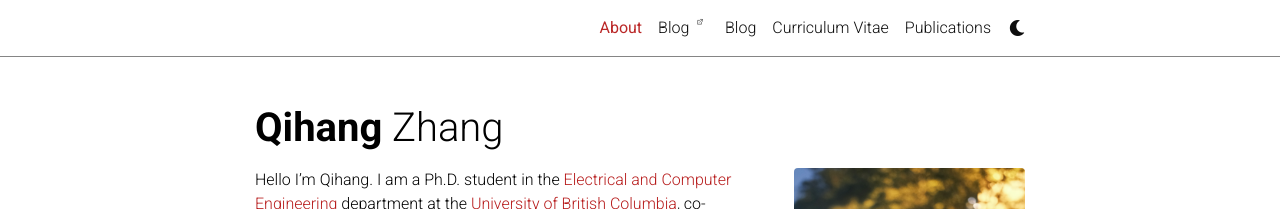
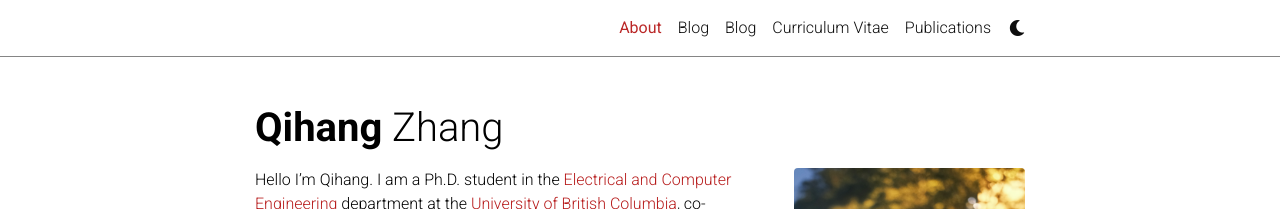
Before and after one commit to Qihang-Zhang/Qihang-Zhang.github.io, a Jekyll site: the page built from _pages/about.md, in a window 1280 px wide. Shown: the top 209 px of the page. Built offline with Jekyll 4.4.1, drawn with Linux system fonts in a browser that asks for light colours; full-size pictures stand in for the smaller copies a plugin makes; comment, search, counter and statistics services are not loaded; a style sheet for code colours, icons or effects is not loaded.

Commit message:
Refactor blog navigation link to use relative URL and add current page indicator

```diff
--- a/_includes/header.html
+++ b/_includes/header.html
@@ -42,10 +42,10 @@
               {% if site.blog_nav_title %}
               <!-- Blog -->
               <li class="nav-item {% if page.url contains 'blog' %}active{% endif %}">
-                <a class="nav-link" href="https://qihang-zhang.github.io/Learning-Sys-Blog/" target="_blank">{{ site.blog_nav_title }}
-                  <svg width="0.8rem" height="0.8rem" viewBox="0 0 40 40" xmlns="http://www.w3.org/2000/svg" style="margin-left: 3px; vertical-align: text-top;">
-                    <path d="M17 13.5v6H5v-12h6m3-3h6v6m0-6-9 9" class="icon_svg-stroke" stroke="currentColor" stroke-width="1.5" fill="none" fill-rule="evenodd" stroke-linecap="round" stroke-linejoin="round"></path>
-                  </svg>
+                <a class="nav-link" href="{{ '/Learning-Sys-Blog/' | relative_url }}">{{ site.blog_nav_title }}
+                  {%- if page.url contains 'blog' -%}
+                  <span class="sr-only">(current)</span>
+                  {%- endif -%}
                 </a>
               </li>
               {%- endif %}
```
